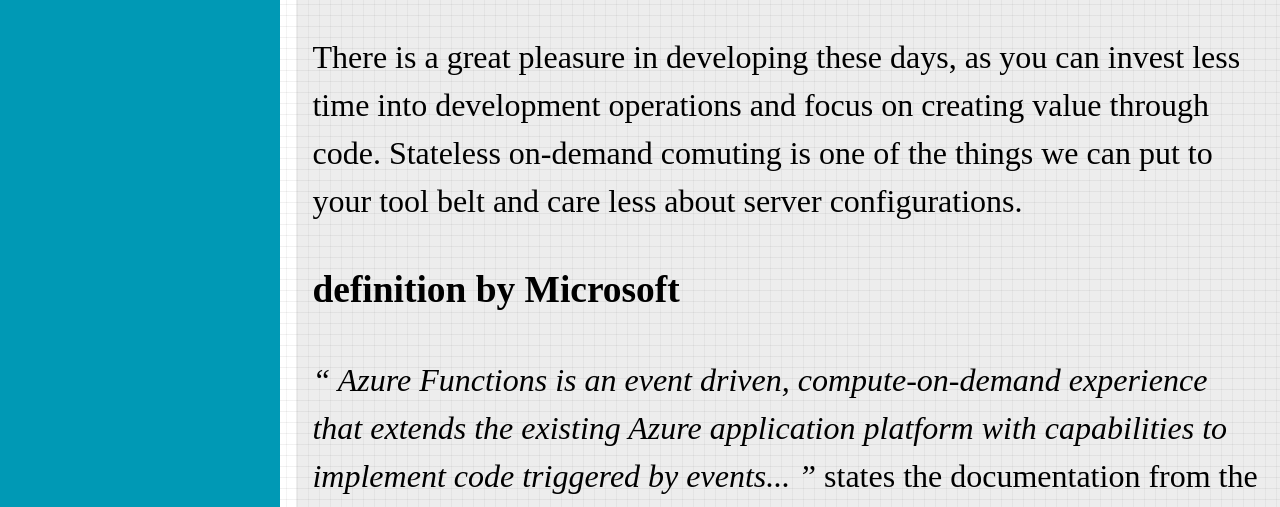
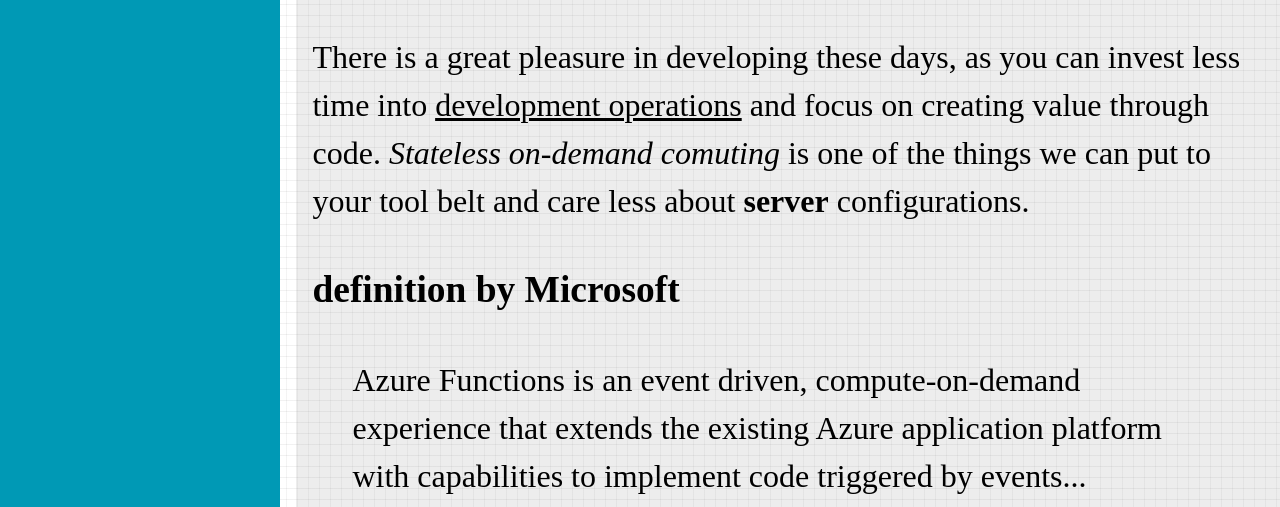
Before and after one commit to pharrukh/Front-End-Web-Developer-Nanodegree-Program, a plain HTML site: page Project_1/posts/az-func-overview-post.html in a window 1280 px wide. Shown: the part 293-800 px from the top of the page. Drawn offline with Linux system fonts and the light colour scheme.

Commit message:
fix: add metatag and text formating

```diff
--- a/Project_1/posts/az-func-overview-post.html
+++ b/Project_1/posts/az-func-overview-post.html
@@ -6,6 +6,7 @@
     <link href="../styles/post.css" rel="stylesheet" />
     <link rel="icon" type="image/png" href="images/favicon.ico" />
     <meta name="viewport" content="width=device-width, initial-scale=1" />
+    <meta charset="UTF-8">
   </head>
   <body>
     <div class="container">
@@ -27,18 +28,18 @@
           <h2>introduction</h2>
           <p>
             There is a great pleasure in developing these days, as you can
-            invest less time into development operations and focus on creating
-            value through code. Stateless on-demand comuting is one of the
-            things we can put to your tool belt and care less about server
+            invest less time into <u>development operations</u> and focus on creating
+            value through code. <em>Stateless on-demand comuting</em> is one of the
+            things we can put to your tool belt and care less about <b>server</b>
             configurations.
           </p>
           <h3>definition by Microsoft</h3>
           <p>
-            <q>
+            <blockquote>
               Azure Functions is an event driven, compute-on-demand experience
               that extends the existing Azure application platform with
               capabilities to implement code triggered by events...
-            </q>
+            </blockquote>
             states the documentation from the repository.
           </p>
 
--- a/Project_1/styles/post.css
+++ b/Project_1/styles/post.css
@@ -11,7 +11,7 @@
   max-width: 500px;
 }
 
-p q {
+p blockquote {
   font-style: italic;
 }
 
```
Also changed, not shown: Project_1/about.html (+1 -0 lines), Project_1/index.html (+1 -0 lines), Project_1/posts/az-func-bindings-post.html (+1 -0 lines).
